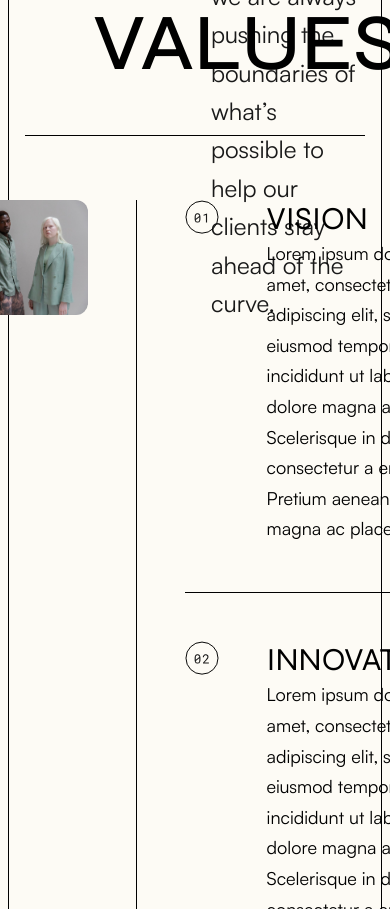
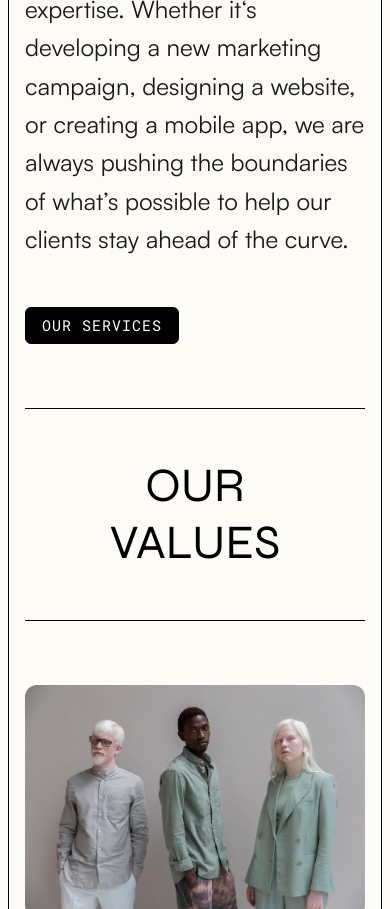
Before and after one commit to taodemy/website, a Next.js app: page / in a window 390 px wide. Shown: the part 6300-7209 px from the top of the page. Built offline with nearby package versions, Linux system fonts and the light colour scheme.

Commit message:
reafactor: responsive for ourValue & howWeWork secton

```diff
--- a/components/general/InfoBlock/InfoBlock.module.css
+++ b/components/general/InfoBlock/InfoBlock.module.css
@@ -19,8 +19,7 @@
   font-weight: 500;
   text-transform: uppercase;
   color: var(--text-default);
-  margin: 16px 48px 16px 0;
-  height: 424px;
+  margin: 16px 48px 100px 0;
 }
 
 .info_block__title_text_small {
@@ -37,9 +36,8 @@
 .info_block__normal_content {
   display: flex;
   flex-direction: column;
-  align-content: space-between;
+  justify-content: space-between;
   grid-column: 3;
-  height: 571px;
   padding-left: 48px;
   border-left: 1px solid var(--border-default);
 }
@@ -47,13 +45,11 @@
 .info_block__normal_content_text {
   color: var(--text-default);
   margin: 0 0 48px 0;
-  height: 488px;
 }
 
 .info_block__normal_content_text_small {
   color: var(--text-default);
   margin: 0 0 48px 0;
-  height: 464px;
 }
 
 .info_block__sign_up_content {
@@ -61,8 +57,6 @@
   flex-direction: column;
   justify-content: space-between;
   grid-column: 3;
-  height: 571px;
-  padding-left: 48px;
 }
 
 .info_block__sign_up_content__text {
@@ -108,3 +102,27 @@
   transform: translateY(-25px);
   pointer-events: none;
 }
+
+@media screen and (max-width: 1023px) {
+  .info_block__title {
+    grid-column: 1/4;
+  }
+  .info_block__sign_up_content {
+    grid-column: 1/4;
+    margin-top: 52px;
+  }
+  .info_block__normal_content {
+    grid-column: 1/4;
+    padding-left: 0px;
+    border-left: none;
+  }
+}
+
+@media screen and (max-width: 743px) {
+  .info_block__sign_up_content__form {
+    flex-direction: column;
+  }
+  .info_block__title_text {
+    text-transform: lowercase;
+  }
+}
--- a/components/general/InfoBlock/InfoBlock.tsx
+++ b/components/general/InfoBlock/InfoBlock.tsx
@@ -1,7 +1,10 @@
 import styles from "./InfoBlock.module.css";
 import { fontSyne, fontSatoshi, fontRobotoMono } from "@/pages/_app";
 import Button from "../../base/Button";
+import EViewPortQuery from "@/constants/viewPortSize";
+import useMediaQuery from "@/hooks/useMediaQuery";
 
+const { PHONE } = EViewPortQuery;
 type InfoBlockType = "normal" | "smallHeading" | "input";
 type InfoProps = {
   sectionName: string;
@@ -20,6 +23,8 @@ const InfoBlock = ({
   content,
   buttonContent,
 }: InfoProps) => {
+  const isPhoneSize = useMediaQuery(PHONE);
+
   return (
     <section className={styles.info_block}>
       <div className={styles.info_block__title}>
@@ -28,7 +33,10 @@ const InfoBlock = ({
         </p>
         {blockType === "smallHeading" ? (
           <h1
-            className={`${fontSyne.className} global__heading--small ${styles.info_block__title_text_small}`}
+            className={`${fontSyne.className}
+            ${!isPhoneSize ? "global__uppercase-heading--medium" : "global__heading-h2"} ${
+              styles.info_block__title_text
+            }`}
           >
             {title}
           </h1>
--- a/components/general/OurValues.tsx
+++ b/components/general/OurValues.tsx
@@ -2,7 +2,11 @@ import ListItem from "./ItemList";
 import styles from "@/styles/OurValues.module.css";
 import { fontSyne } from "@/pages/_app";
 
-const OurValues = () => {
+type ValueProps = {
+  isPhoneSize: boolean;
+};
+
+const OurValues = ({ isPhoneSize }: ValueProps) => {
   const listItems = [
     {
       id: 1,
@@ -30,7 +34,9 @@ const OurValues = () => {
   return (
     <section className={styles.our_values}>
       <h1
-        className={`${fontSyne.className} global__uppercase-heading--small ${styles.our_values__title}`}
+        className={`${fontSyne.className} ${
+          isPhoneSize ? "global__heading-h2" : "global__uppercase-heading--small"
+        } ${styles.our_values__title}`}
       >
         OUR VALUES
       </h1>
--- a/pages/index.tsx
+++ b/pages/index.tsx
@@ -29,7 +29,7 @@ export default function Home() {
         <WhatWeDo />
         <FeaturedWork isDesktopSize={isDesktopSize} isTableletSize={isTabletSize} />
         <HowWework />
-        <Values />
+        <Values isPhoneSize={isPhoneSize} />
         <Contact />
         <LatestNews />
       </main>
--- a/styles/ListItem.module.css
+++ b/styles/ListItem.module.css
@@ -20,3 +20,9 @@
 .item_list__text_container p {
   margin: 0;
 }
+
+@media screen and (max-width: 743px) {
+  .item_list__text_container {
+    padding-left: 24px;
+  }
+}
--- a/styles/OurValues.module.css
+++ b/styles/OurValues.module.css
@@ -5,8 +5,6 @@
 .our_values__title {
   text-align: center;
   text-transform: uppercase;
-  font-weight: 500;
-  line-height: 110%;
   padding: 48px 68px;
   border-bottom: 1px solid black;
   margin: 0;
@@ -37,3 +35,22 @@
   border-left: 1px solid black;
   justify-content: space-around;
 }
+
+@media screen and (max-width: 1023px) {
+  .our_values__content {
+    display: flex;
+    flex-direction: column;
+    align-items: center;
+    justify-content: center;
+    border-bottom: 1px solid black;
+  }
+  .our_values__image {
+    max-width: 100%;
+    height: 100%;
+    margin: 0 0 48px 0;
+  }
+  .our_values__list {
+    padding-left: 0px;
+    border-left: none;
+  }
+}
```
